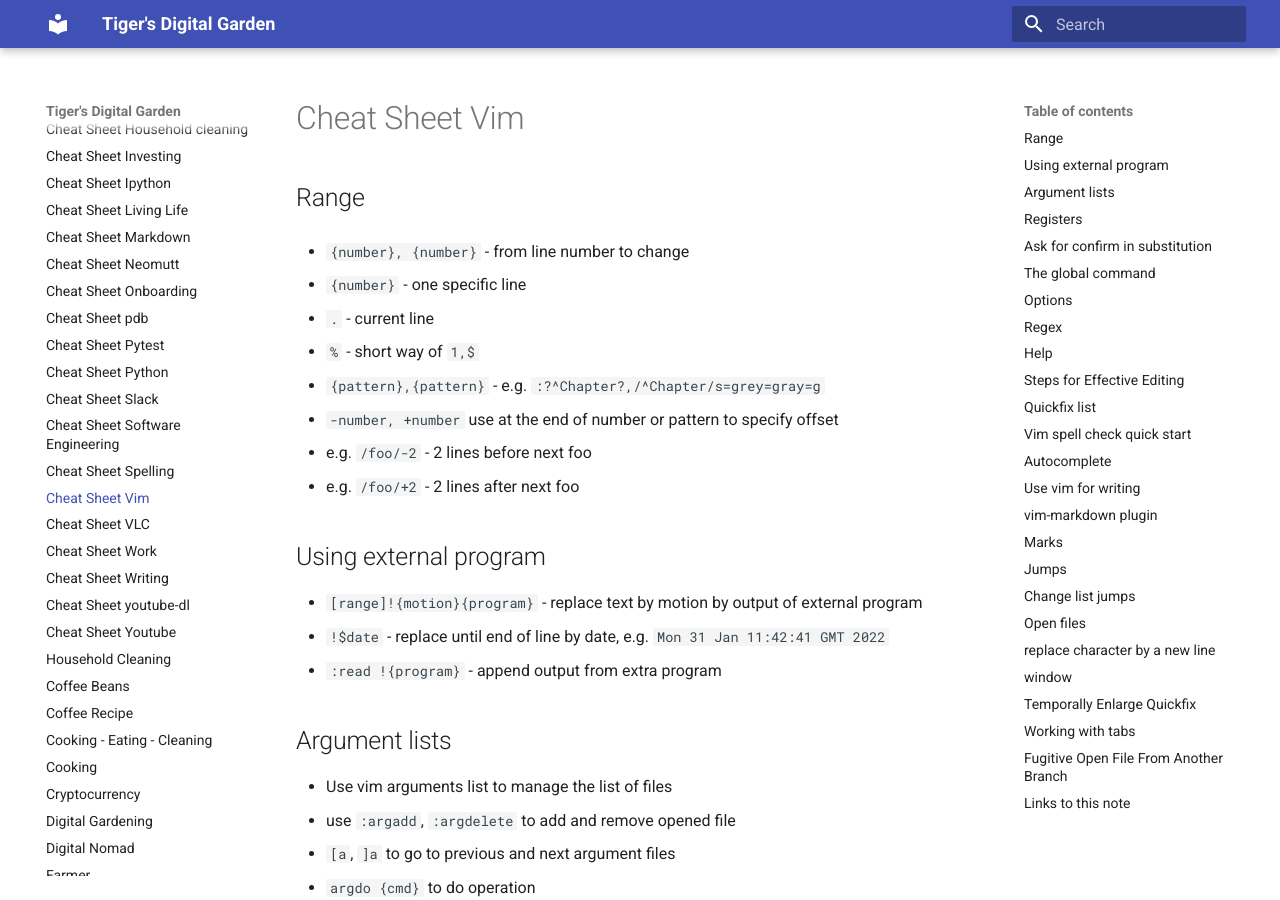
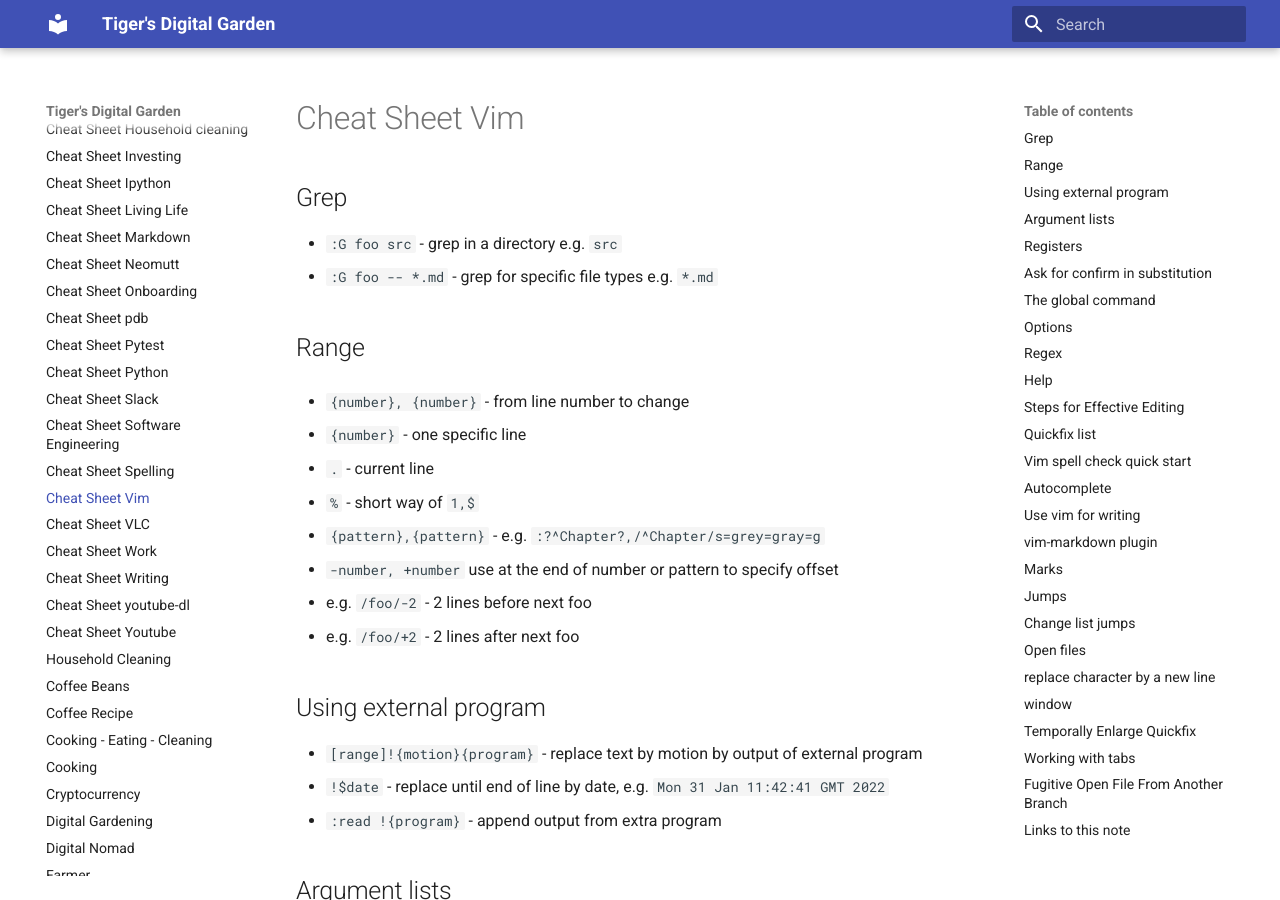
Before and after one commit to ynotstartups/notes, an MkDocs documentation site: the page built from notes/cheat-sheet-vim.md, in a window 1280 px wide and 900 px high. Built offline with MkDocs 1.6.1 and Material for MkDocs 9.7.7, drawn with Linux system fonts in a browser that asks for light colours.

Commit message:
add grep cheat sheet

```diff
--- a/notes/cheat-sheet-vim.md
+++ b/notes/cheat-sheet-vim.md
@@ -1,4 +1,9 @@
 # Cheat Sheet Vim
+
+## Grep
+
+- `:G foo src` - grep in a directory e.g. `src`
+- `:G foo -- *.md` - grep for specific file types e.g. `*.md`
 
 ## Range
 
```
